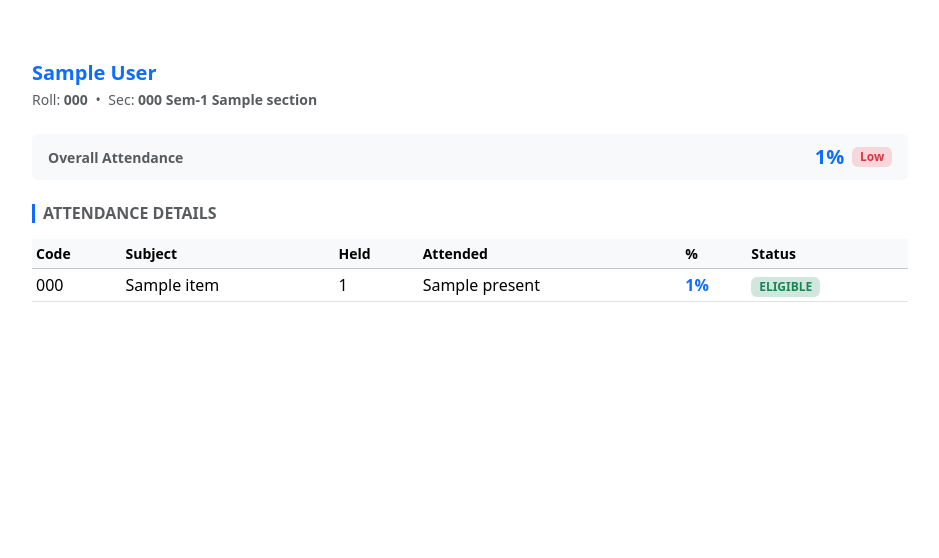
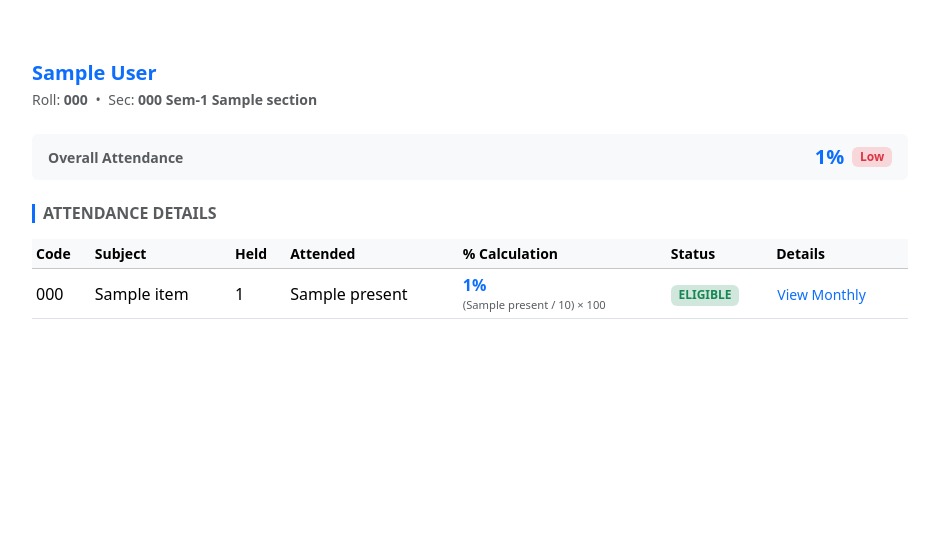
Before and after one commit to k0msenapati/sams, a Django app: template templates/attendance/student_dashboard.html in a window 1280 px wide. Shown: the part 57-615 px from the top of the page, without its empty margins (170-1109 px from the left). Run offline with Django 5.2, Linux system fonts and the light colour scheme; tables that the repository leaves empty hold one stand-in row (values such as "Sample post"); the template is opened without the code that fills it: values that come from a table or form of the project are taken from there, most other values are stand-ins (such as "Sample title", 1, 10 or a date in 2020).

Commit message:
feat: monthly filter in report

```diff
--- a/attendance/models.py
+++ b/attendance/models.py
@@ -2,7 +2,6 @@ from django.db import models
 from core.models import User
 
 
-# ====================== UNIVERSITY STRUCTURE ======================
 class Department(models.Model):
     name = models.CharField(max_length=100)
     code = models.CharField(max_length=10, unique=True)
--- a/templates/attendance/student_dashboard.html
+++ b/templates/attendance/student_dashboard.html
@@ -50,8 +50,9 @@
                     <th>Subject</th>
                     <th>Held</th>
                     <th>Attended</th>
-                    <th>%</th>
+                    <th>% Calculation</th>
                     <th>Status</th>
+                    <th>Details</th>
                 </tr>
             </thead>
             <tbody>
@@ -61,13 +62,42 @@
                     <td>{{ item.course_name }}</td>
                     <td>{{ item.total_classes }}</td>
                     <td>{{ item.present }}</td>
-                    <td class="fw-semibold text-primary">{{ item.percentage }}%</td>
+                    <td>
+                        <div class="d-flex flex-column">
+                            <span class="fw-semibold text-primary">{{ item.percentage }}%</span>
+                            <span class="text-muted" style="font-size: 0.7rem;">
+                                ({{ item.present }} / {{ item.effective_total }}) × 100
+                            </span>
+                        </div>
+                    </td>
                     <td>
                         {% if item.eligible %}
                         <span class="badge bg-success-subtle text-success">ELIGIBLE</span>
                         {% else %}
                         <span class="badge bg-danger-subtle text-danger">NOT ELIGIBLE</span>
                         {% endif %}
+                    </td>
+                    <td>
+                        <button class="btn btn-sm btn-link p-0 text-decoration-none" type="button" data-bs-toggle="collapse" data-bs-target="#monthly-{{ forloop.counter }}">
+                            View Monthly
+                        </button>
+                    </td>
+                </tr>
+                <tr class="collapse" id="monthly-{{ forloop.counter }}">
+                    <td colspan="7" class="bg-light p-0">
+                        <div class="px-3 py-2">
+                            <p class="small fw-bold mb-1 text-muted">Monthly Breakdown:</p>
+                            <div class="d-flex flex-wrap gap-3">
+                                {% for month in item.monthly_list %}
+                                <div class="bg-white border rounded p-2" style="min-width: 120px;">
+                                    <div class="small fw-bold">{{ month.month_name }}</div>
+                                    <div class="small text-muted">{{ month.present }}/{{ month.total }} ({{ month.percentage }}%)</div>
+                                </div>
+                                {% empty %}
+                                <div class="small text-muted italic">No monthly data available.</div>
+                                {% endfor %}
+                            </div>
+                        </div>
                     </td>
                 </tr>
                 {% endfor %}
@@ -78,25 +108,42 @@
     <!-- Mobile Cards -->
     <div class="d-md-none">
         {% for item in report %}
-        <div class="card mb-2 shadow-sm border-0">
+        <div class="card mb-3 shadow-sm border-0">
             <div class="card-body py-3">
 
-                <div class="d-flex justify-content-between align-items-center">
+                <div class="d-flex justify-content-between align-items-center mb-1">
                     <h6 class="fw-semibold mb-0">{{ item.course_code }}</h6>
                     <span class="fw-bold text-primary">{{ item.percentage }}%</span>
                 </div>
-
                 <p class="text-muted small mb-2">{{ item.course_name }}</p>
 
-                <p class="small text-secondary mb-2">
+                <div class="d-flex justify-content-between align-items-center mb-3">
+                    <p class="small text-secondary mb-0">
                         {{ item.present }}/{{ item.total_classes }} classes
+                        <br>
+                        <span class="text-muted" style="font-size: 0.75rem;">Calc: ({{ item.present }}/{{ item.effective_total }})*100</span>
                     </p>
-
                     {% if item.eligible %}
                     <span class="badge bg-success-subtle text-success">ELIGIBLE</span>
                     {% else %}
                     <span class="badge bg-danger-subtle text-danger">NOT ELIGIBLE</span>
                     {% endif %}
+                </div>
+
+                <button class="btn btn-sm btn-outline-secondary w-100" type="button" data-bs-toggle="collapse" data-bs-target="#m-mobile-{{ forloop.counter }}">
+                    Monthly Details
+                </button>
+
+                <div class="collapse mt-2" id="m-mobile-{{ forloop.counter }}">
+                    <div class="pt-2 border-top">
+                        {% for month in item.monthly_list %}
+                        <div class="d-flex justify-content-between small mb-1">
+                            <span>{{ month.month_name }}</span>
+                            <span class="fw-semibold {% if month.eligible %}text-success{% else %}text-danger{% endif %}">{{ month.present }}/{{ month.total }} ({{ month.percentage }}%)</span>
+                        </div>
+                        {% endfor %}
+                    </div>
+                </div>
 
             </div>
         </div>
```
Also changed, not shown: attendance/views.py (+57 -9 lines), ps.md (added, +12 -0 lines), templates/attendance/section_report.html (+31 -14 lines). Lines whose indentation alone changed are shown as unchanged.
